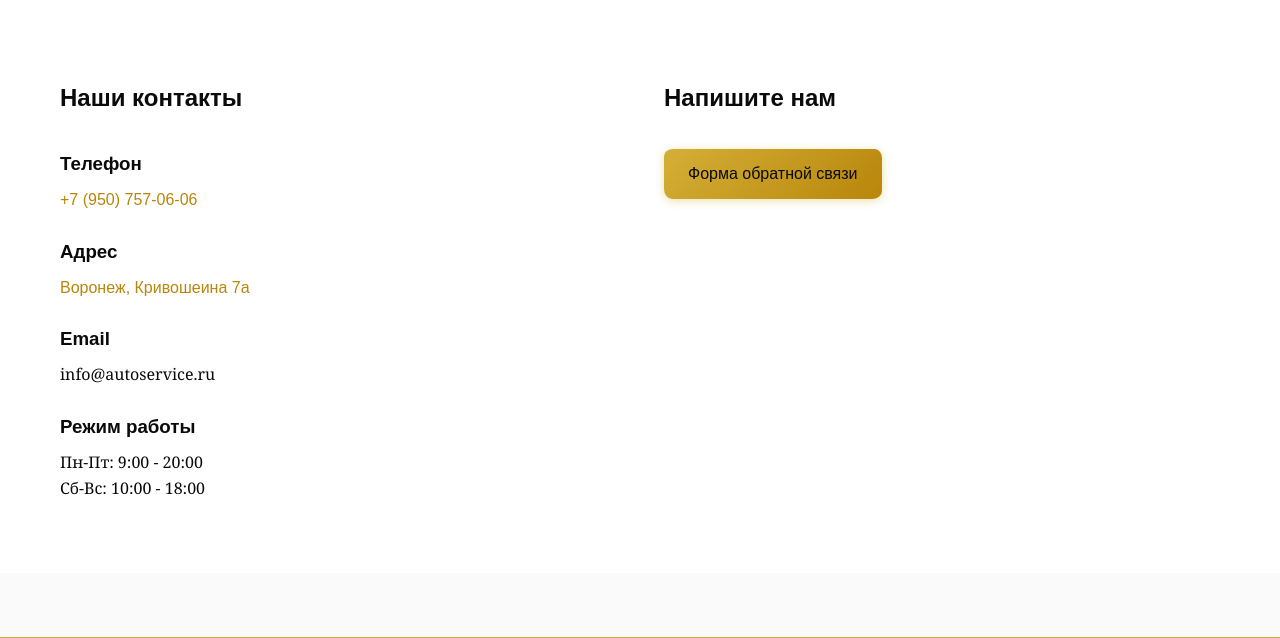
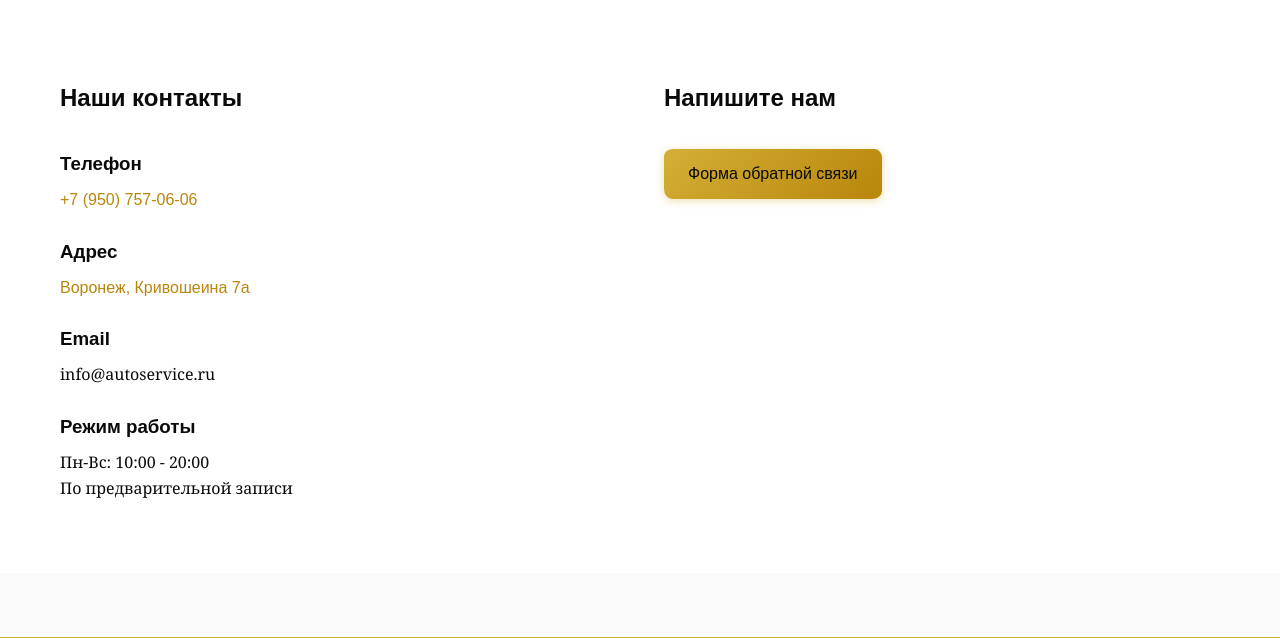
Before and after one commit to ilyash36/WebScam, a Django app: page /contacts/ in a window 1280 px wide. Shown: the part 252-890 px from the top of the page. Run offline with Django 5.2, Linux system fonts and the light colour scheme; some web fonts are replaced.

Commit message:
feat: contacts schedule, about text, docs update
Co-authored-by: Cursor <cursoragent@cursor.com>

```diff
--- a/templates/website/about.html
+++ b/templates/website/about.html
@@ -21,7 +21,7 @@
         <ul>
             <li>Качество - мы используем только проверенные запчасти и материалы</li>
             <li>Честность - прозрачные цены и честное отношение к клиентам</li>
-            <li>Профессионализм - работают только опытные мастера</li>
+            <li>Профессионализм - труд исключительно опытного мастера</li>
             <li>Ответственность - гарантия на все виды работ</li>
         </ul>
     </div>
--- a/templates/website/contacts.html
+++ b/templates/website/contacts.html
@@ -28,8 +28,8 @@
                 </div>
                 <div class="contact-item">
                     <h3>Режим работы</h3>
-                    <p>Пн-Пт: 9:00 - 20:00</p>
-                    <p>Сб-Вс: 10:00 - 18:00</p>
+                    <p>Пн-Вс: 10:00 - 20:00</p>
+                    <p>По предварительной записи</p>
                 </div>
             </div>
 
```
Also changed, not shown: CLAUDE.md (+1 -1 lines), .cursor/dev_cache.md.
